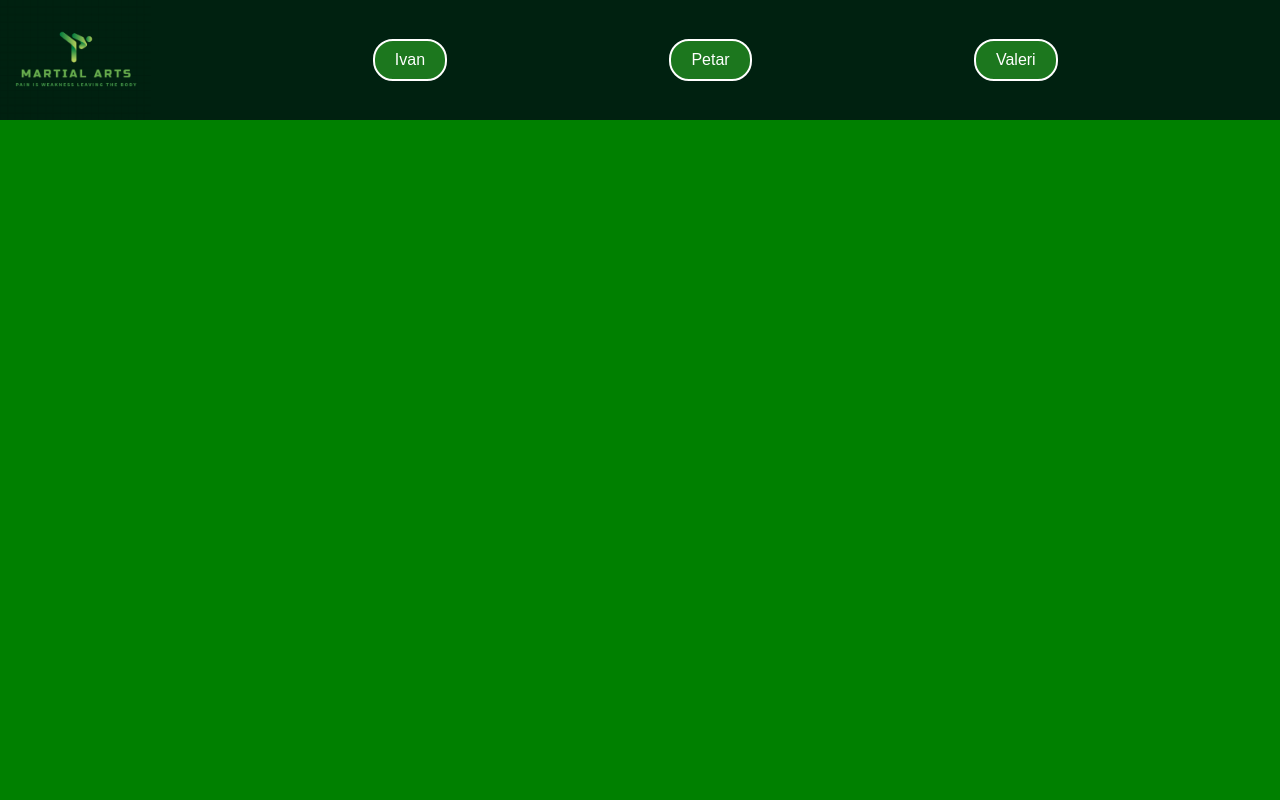
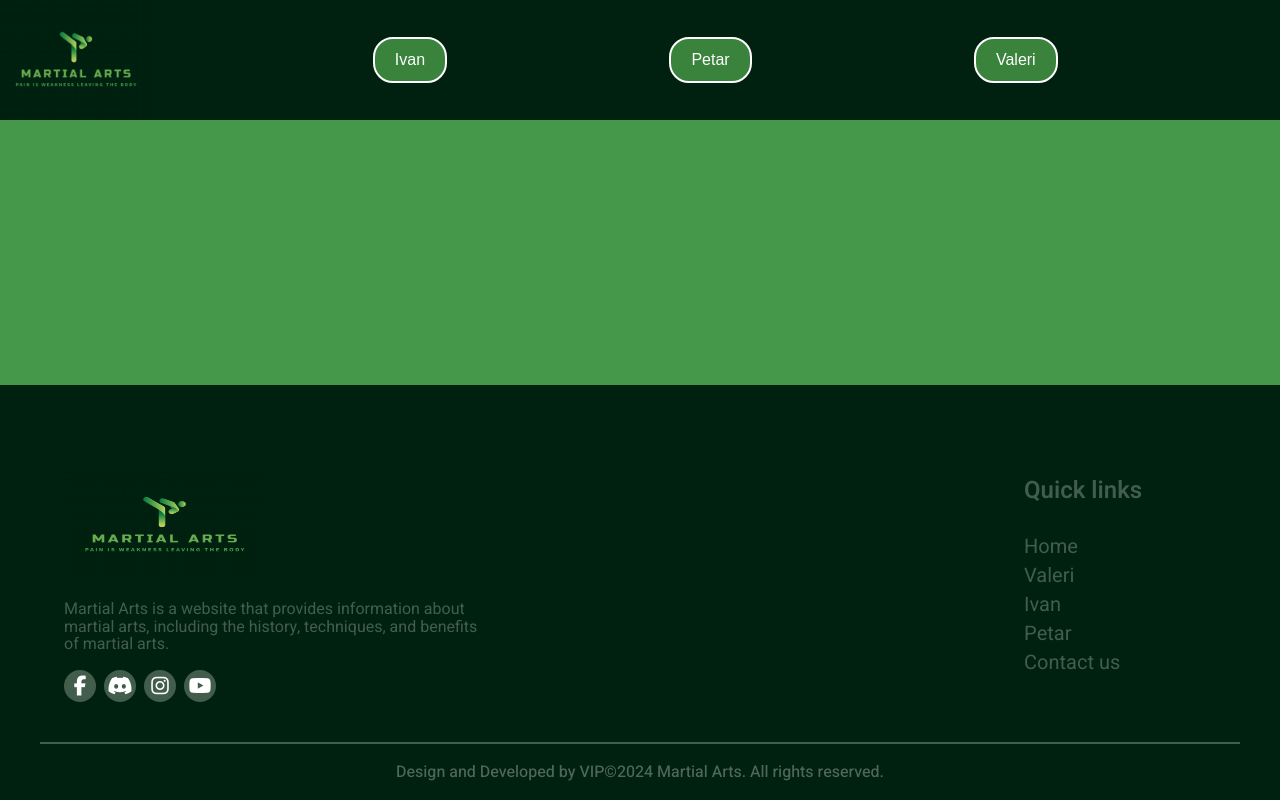
Before and after one commit to IvanDjumbishliev/Martial-Arts, a plain HTML site: page Home/index.html in a window 1280 px wide. Drawn offline with Linux system fonts and the light colour scheme; files whose address does not match are found by name.

Commit message:
ready footer and header

```diff
--- a/Home/index.html
+++ b/Home/index.html
@@ -3,7 +3,9 @@
 <head>
     <meta charset="UTF-8">
     <meta name="viewport" content="width=device-width, initial-scale=1.0">
-    <title>Mrtial Arts</title>
+    <title>Martial Arts</title>
+    <link rel="stylesheet" href="https://cdnjs.cloudflare.com/ajax/libs/font-awesome/6.5.2/css/all.min.css" integrity="sha512-SnH5WK+bZxgPHs44uWIX+LLJAJ9/2PkPKZ5QiAj6Ta86w+fsb2TkcmfRyVX3pBnMFcV7oQPJkl9QevSCWr3W6A==" crossorigin="anonymous" referrerpolicy="no-referrer" />
+    <link href="https://fonts.googleapis.com/css2?family=Heebo:wght@300;400;500;600;700;800;900&display=swap" rel="stylesheet">
     <link rel="stylesheet" href="style.css">
 </head>
 <body>
@@ -14,8 +16,8 @@
             <div class="dropdown">
                 <button class="dropbtn"><a href="index.html">Ivan</a></button>
                 <div class="dropdown-content">
-                    <a href="#">Muai-Thai</a>
-                    <a href="#">Karate</a>
+                <a href="\Ivan\Muai_Thai.html">Muai-Thai</a>
+                    <a href="\Ivan\Karate.html">Karate</a>
                 </div>
             </div>
         </li>
@@ -23,8 +25,8 @@
             <div class="dropdown">
                 <button class="dropbtn"><a href="index.html">Petar</a></button>
                 <div class="dropdown-content">
-                    <a href="#">Boxing</a>
-                    <a href="#">Kick-Boxing</a>
+                    <a href="\Petar\Box.html">Boxing</a>
+                    <a href="\Petar\Kick_Box.html">Kick-Boxing</a>
             </div>
             </div>
         </li>
@@ -32,13 +34,62 @@
                 <div class="dropdown">
                 <button class="dropbtn"><a href="index.html">Valeri</a></button>
                 <div class="dropdown-content">
-                    <a href="#">MMA</a>
-                    <a href="#">Jiu-Jitsu</a>
+                    <a href="\Valeri\index.html">MMA</a>
+                    <a href="\Valeri\index_2.html">Jiu-Jitsu</a>
                 </div>
             </div>
         </li>
         </ul>
     </header>
-
+<!--tuka shte bude infoto za martial arts na hoym peija mejdu hedyra i futyra-->
+<footer>
+    <div class="container">
+        <div class="wrapper">
+            <div class="footer_widget">
+                <a href="#">
+                    <img src="projectITlogo.png" alt="logo" class="logo">
+                </a>
+                <p class="description">
+                    Martial Arts is a website that provides information about martial arts, including the history, techniques, and benefits of martial arts.
+                </p>
+                <ul class="social_icons">
+                    <li>
+                        <a href="https://www.facebook.com/tues.bg/?locale=bg_BG" target="_blank">
+                            <i class="fab fa-facebook-f"></i>
+                        </a>
+                    </li>
+                    <li>
+                        <a href="https://discord.com/channels/1182771961550614700/1182774586455097436" target="_blank">
+                            <i class="fab fa-discord"></i>
+                        </a>
+                    </li>
+                    <li>
+                        <a href="https://www.instagram.com/tues.bg/" target="_blank">
+                            <i class="fab fa-instagram"></i>
+                        </a>
+                    </li>
+                    <li>
+                        <a href="https://www.youtube.com/@TUES/featured" target="_blank">
+                            <i class="fab fa-youtube"></i>
+                        </a>
+                    </li>
+                </ul>
+            </div>
+            <div class="footer_widget">
+                <h6>Quick links</h6>
+                <ul class="links">
+                    <li><a href="#">Home</a></li>
+                    <li><a href="#">Valeri</a></li>
+                    <li><a href="#">Ivan</a></li>
+                    <li><a href="#">Petar</a></li>
+                    <li><a href="#">Contact us</a></li>
+                </ul>
+            </div>
+        </div>
+        <div class="copyryght_wrapper">
+         <p>Design and Developed by VIP&copy;2024 Martial Arts. All rights reserved.</p>
+        </div>
+    </div>
+</footer>
 </body>
 </html>
--- a/Home/style.css
+++ b/Home/style.css
@@ -1,14 +1,21 @@
-body{
-    background-color: green;
-    font-family: Arial, sans-serif;
+body {
     margin: 0;
     padding: 0;
+    min-height: 100vh;
+    font-family: 'Heebo', sans-serif;
+    display: flex;
+    background-color: Rgb(69 152 73);
+    justify-content: space-between;
+    flex-direction: column;
 }
 
 header{
     display:flex;
     align-items: center;
     background-color: rgb(0, 33, 16);
+    position: sticky;
+    top:0;
+
 }
 .logo{
     display:flex;
@@ -37,13 +44,13 @@ li{
     list-style: none;
 }
 button {
-    background-color: rgb(28, 119, 30);
+    background-color: rgb(57, 131, 61);
     color: white;
     border-width: 2px;
     border-color: white;
     border-style: solid;
     border-radius: 20px;
-    padding: 10px 20px;
+    padding: 12px 20px;
     text-align: center;
     text-decoration: none;
     display: inline-block;
@@ -70,7 +77,7 @@ button:hover {
     border-width: 2px;
     border-color: white;
     position: absolute;
-    background-color: rgb(69, 169, 73);
+    background-color: rgb(66, 165, 69);
     min-width: 130px;
     margin: 0;
     z-index: 1;
@@ -92,7 +99,7 @@ button:hover {
     border-color: white;
     border-radius: 0px;
     transition: 0.3s;
-    background-color: rgb(69,169,73, 0.6);
+    background-color: rgb(69,169,73);
 
 }
 
@@ -112,3 +119,126 @@ button:hover {
     transition: 0.3s;
     background-color: rgb(69,152,73, 255);
 }
+
+
+
+/* ottuk nadolu e css na IVAN za fotera*/
+
+
+* {
+    margin: 0;
+    padding: 0;
+    box-sizing: border-box;
+}
+
+
+
+footer{
+    position: relative;
+    width: 100%;
+    height: auto;
+    padding-top: 80px;
+    background-color: Rgba(0, 33, 15, 255);
+ /*   border-top-left-radius:2% ;
+    border-top-right-radius:2% ;*/
+}
+
+.container{
+    width: 100%;
+    max-width: 1320px;
+    margin: 0 auto;
+    padding: 0 5vh;
+}
+
+.wrapper{
+    display: flex;
+    flex-direction: row;
+    justify-content: space-between;
+    flex-wrap: wrap;
+}
+
+.wrapper .footer_widget{
+    width: calc(20% - 3vh);
+    margin: 0 1.5vh 5vh;
+    padding: 0 1.5vh;
+}
+
+.wrapper .footer_widget:nth-child(1){
+    width: calc(40% - 5vh);
+    margin-right: 1.5vh;
+}
+
+.wrapper .footer_widget .logo{
+    margin-bottom: 2vh;
+    vertical-align: middle;
+    width: 25vh;
+}
+
+.wrapper .footer_widget p{
+    margin-bottom: 2vh;
+    font-size: 2vh;
+    color: hsla(139, 11%, 65%, 0.427);
+    line-height: 2.2vh;
+}
+
+.wrapper .footer_widget .social_icons{
+    display: flex;
+    align-items: center;
+    justify-content: flex-start;
+}
+
+.wrapper .footer_widget .social_icons li{
+    list-style: none;
+}
+
+.wrapper .footer_widget .social_icons li a{
+    width: 4vh;
+    height: 4vh;
+    margin-right: 1vh;
+    color: #fff;
+    background-color: hsla(139, 11%, 65%, 0.427);
+    border-radius: 50%;
+    font-size: 2.5vh;
+    text-decoration: none;
+    display: flex;
+    align-items: center;
+    justify-content: center;
+    transition: all 0.3s ease-out;
+}
+
+.wrapper .footer_widget .social_icons li a:hover{
+    background-color: #fff;
+    color: Rgb(69 152 73);
+}
+
+.wrapper .footer_widget h6{
+    color: hsla(139, 11%, 65%, 0.427);
+    font-size: 3vh;
+    margin: 1vh 0 3vh;
+    font-weight: 600;
+}
+
+.wrapper .footer_widget .links li{
+    list-style: none;
+}
+
+.wrapper .footer_widget .links li a{
+    color: hsla(139, 11%, 65%, 0.427);
+    font-size: 2.5vh;
+    text-decoration: none;
+    transition: all 0.3s ease-out;
+}
+
+.wrapper .footer_widget .links li a:hover{
+    color: hsla(0, 0%, 100%, 0.426);
+}
+
+.copyryght_wrapper{
+    padding: 2vh;
+    border-top: 0.3vh solid hsla(139, 11%, 65%, 0.427);
+    color: hsla(138, 11%, 65%, 0.5);
+    font-size: 2vh;
+    text-align: center;
+    font-weight: 500;
+    }
+/*valeri css for header*/
```
Also changed, not shown: Home/logo.png (deleted), Home/projectITlogo.png (renamed from Valeri/projectITlogo.png).
